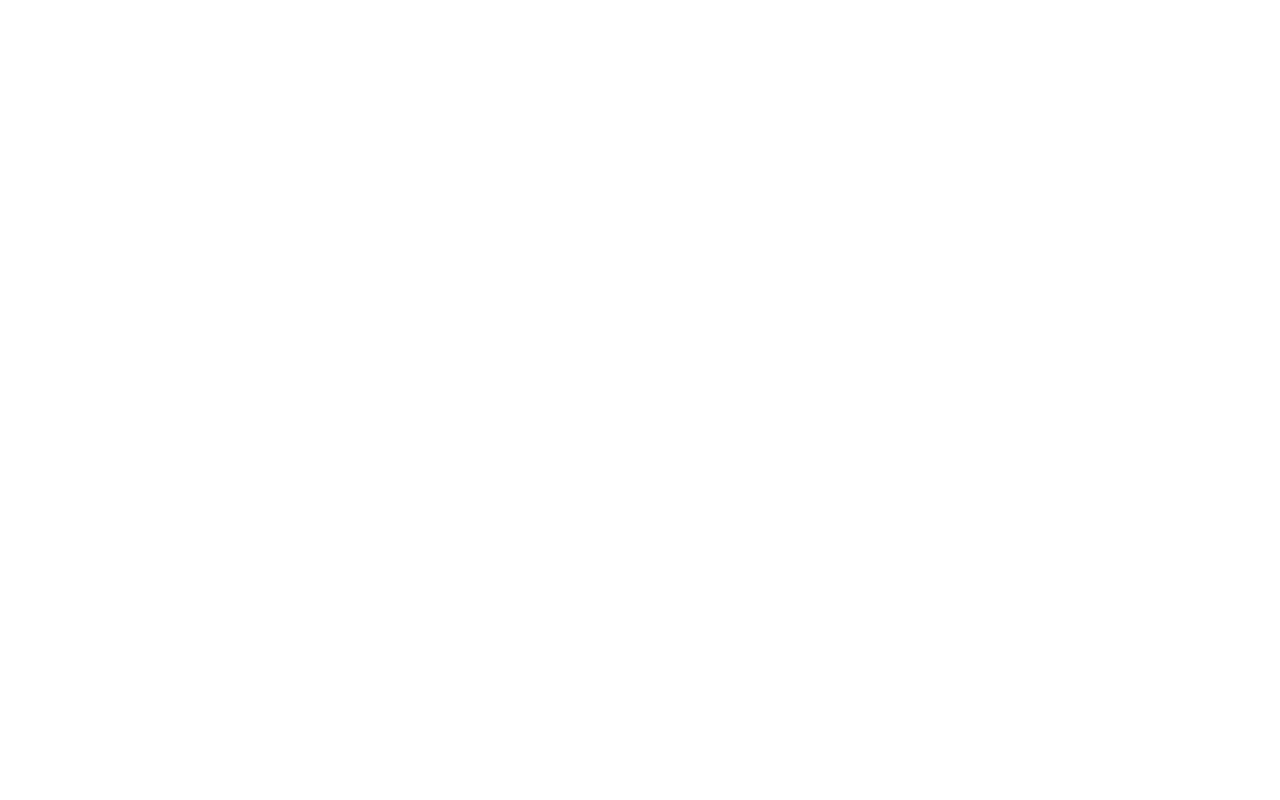
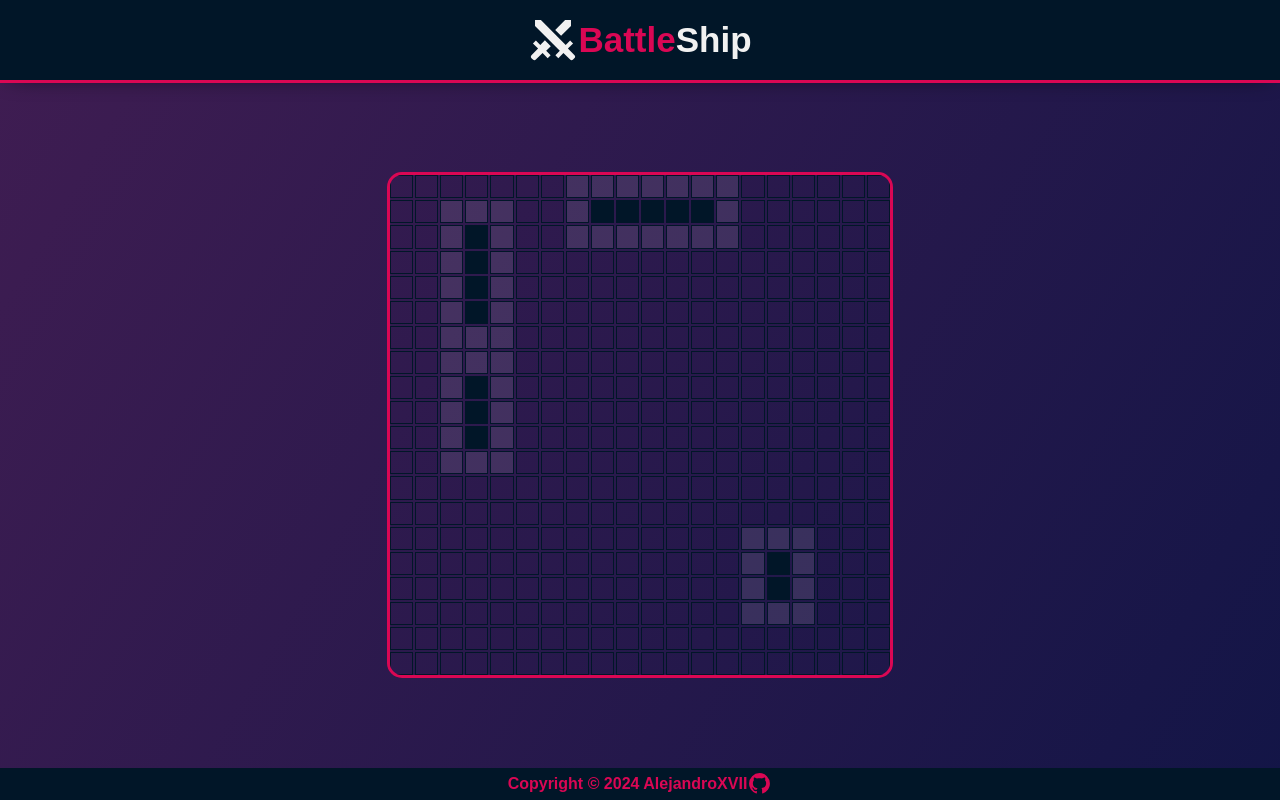
Before and after one commit to AlejandroXVII/battleship, a website built with webpack: page dist/index.html in a window 1280 px wide. Built offline with Linux system fonts and the light colour scheme.

Commit message:
Create html template and a module to load the game board

```diff
--- a/src/index.js
+++ b/src/index.js
@@ -1,14 +1,7 @@
 import "./style.css";
 import { Player } from "./player-obj";
+import { loadGameBoard } from "./load-game-board";
 /*
-const player = new Player();
-const player2 = new Player();
-player2.autoPlaceAllShips();
-player.addEnemyGameBoard(player2.gameBoard);
-while (!player.enemyGameBoard.isAllShipsSunk()) {
-  player.autoAttack();
-  player.enemyGameBoard.showGameBoard();
-}*/
 const player1 = new Player();
 const player2 = new Player();
 player1.autoPlaceAllShips();
@@ -26,3 +19,9 @@ while (
   player1.enemyGameBoard.showGameBoard();
   player2.enemyGameBoard.showGameBoard();
 }
+*/
+const player1 = new Player();
+player1.autoPlaceAllShips();
+
+const $container = document.querySelector(".game-board-container");
+loadGameBoard(player1.gameBoard, $container);
--- /dev/null
+++ b/src/load-game-board.js
@@ -0,0 +1,20 @@
+function loadGameBoard(gameBoard, $container) {
+  for (let i = 0; i < gameBoard.size; i++) {
+    for (let j = 0; j < gameBoard.size; j++) {
+      let $coordBox = document.createElement("button");
+      if (gameBoard.coordinates.has(gameBoard.fromArrayToCoords([i, j]))) {
+        if (
+          gameBoard.coordinates.get(gameBoard.fromArrayToCoords([i, j])) ===
+          "ship-area"
+        ) {
+          $coordBox.classList.add("ship-area");
+        } else {
+          $coordBox.classList.add("ship");
+        }
+      }
+      $container.appendChild($coordBox);
+    }
+  }
+}
+
+export { loadGameBoard };
--- a/src/style.css
+++ b/src/style.css
@@ -0,0 +1,150 @@
+:root {
+  /*COLORS*/
+  --principal-color: #011628;
+  --secondary-color: #03395a;
+  --tertiary-color: #da0754;
+  --cancel-color: #df2828;
+  --hover-color: #ffffff;
+  --background-color: #f1f1f1;
+  --background-dark-color: #ebe8e8;
+  --header-footer-color: #0f2d40;
+  --gradient: linear-gradient(
+    90deg,
+    rgba(15, 45, 64, 1) 0%,
+    rgba(25, 71, 89, 1) 100%
+  );
+  --tex-color-principal: #2e2e2e;
+  --tex-color-description: #636363;
+  --icon-color: #2b2b2b;
+  --shadow: 0px 0px 25px -10px black;
+
+  /*SIZE*/
+  --icon-size: 25px;
+  --radius: 15px;
+  --input-height: 25px;
+  --text-size-principal: 20px;
+  --text-size-secondary: 17px;
+  --text-size-description: 14px;
+  --padding: 15px;
+  --margin: 15px;
+  --gap: 15px;
+  --gap-min: 7px;
+  --logo-size: 50px;
+  --border-size: 3px;
+}
+
+body {
+  background-color: var(--background-color);
+  margin: 0;
+  height: 100dvh;
+  display: grid;
+  grid-template-columns: 1fr;
+  grid-template-rows: auto 1fr auto;
+  font-family: Arial, Helvetica, sans-serif;
+}
+p,
+h1,
+h2,
+h3,
+h4 {
+  margin: 0;
+  color: var(--background-color);
+}
+svg {
+  height: 25px;
+  fill: var(--tex-color-principal);
+}
+
+header {
+  background: var(--principal-color);
+  grid-column: 1 / -1;
+  display: grid;
+  align-content: center;
+  justify-content: center;
+  box-shadow: var(--shadow);
+  border-bottom: var(--border-size) solid var(--tertiary-color);
+  z-index: 30;
+  > div {
+    display: grid;
+    grid-template-columns: auto auto auto;
+    align-items: center;
+    margin: var(--margin);
+  }
+  svg {
+    height: var(--logo-size);
+    fill: var(--background-color);
+  }
+  p {
+    font-size: calc(var(--logo-size) * 0.7);
+    margin: 0;
+    font-weight: bold;
+  }
+  #logo-left {
+    color: var(--tertiary-color);
+  }
+  #logo-right {
+    color: var(--background-color);
+  }
+}
+
+main {
+  background-image: linear-gradient(
+    300.4deg,
+    rgba(12, 20, 69, 1) -16.9%,
+    rgba(71, 30, 84, 1) 119.9%
+  );
+  display: grid;
+  align-content: center;
+  justify-content: center;
+  #content {
+  }
+  .game-board-container {
+    height: 500px;
+    width: 500px;
+    display: grid;
+    grid-template-columns: repeat(20, 1fr);
+    grid-template-rows: repeat(20, 1fr);
+    border-radius: var(--radius);
+    border: 3px solid var(--tertiary-color);
+    overflow: hidden;
+    gap: 2px;
+    button {
+      background-color: rgb(1, 22, 40, 0);
+      border: 1px solid var(--principal-color);
+    }
+    button:hover {
+      background-color: rgb(255, 255, 255, 0.25);
+      cursor: crosshair;
+    }
+    .ship {
+      background-color: rgb(1, 22, 40);
+    }
+    .ship-area {
+      background-color: rgb(255, 255, 255, 0.1);
+    }
+  }
+}
+
+footer {
+  grid-column: 1 / -1;
+  display: grid;
+  align-content: center;
+  justify-content: center;
+  background-color: var(--principal-color);
+  > div {
+    display: grid;
+    grid-template-columns: auto auto;
+    align-items: center;
+    margin: calc(var(--margin) / 4);
+  }
+  svg {
+    height: 25px;
+    fill: var(--tertiary-color);
+  }
+  p {
+    font-size: var(--tex-color-description);
+    color: var(--tertiary-color);
+    margin: 0;
+    font-weight: bold;
+  }
+}
```
Also changed, not shown: dist/index.html, dist/main.js.
